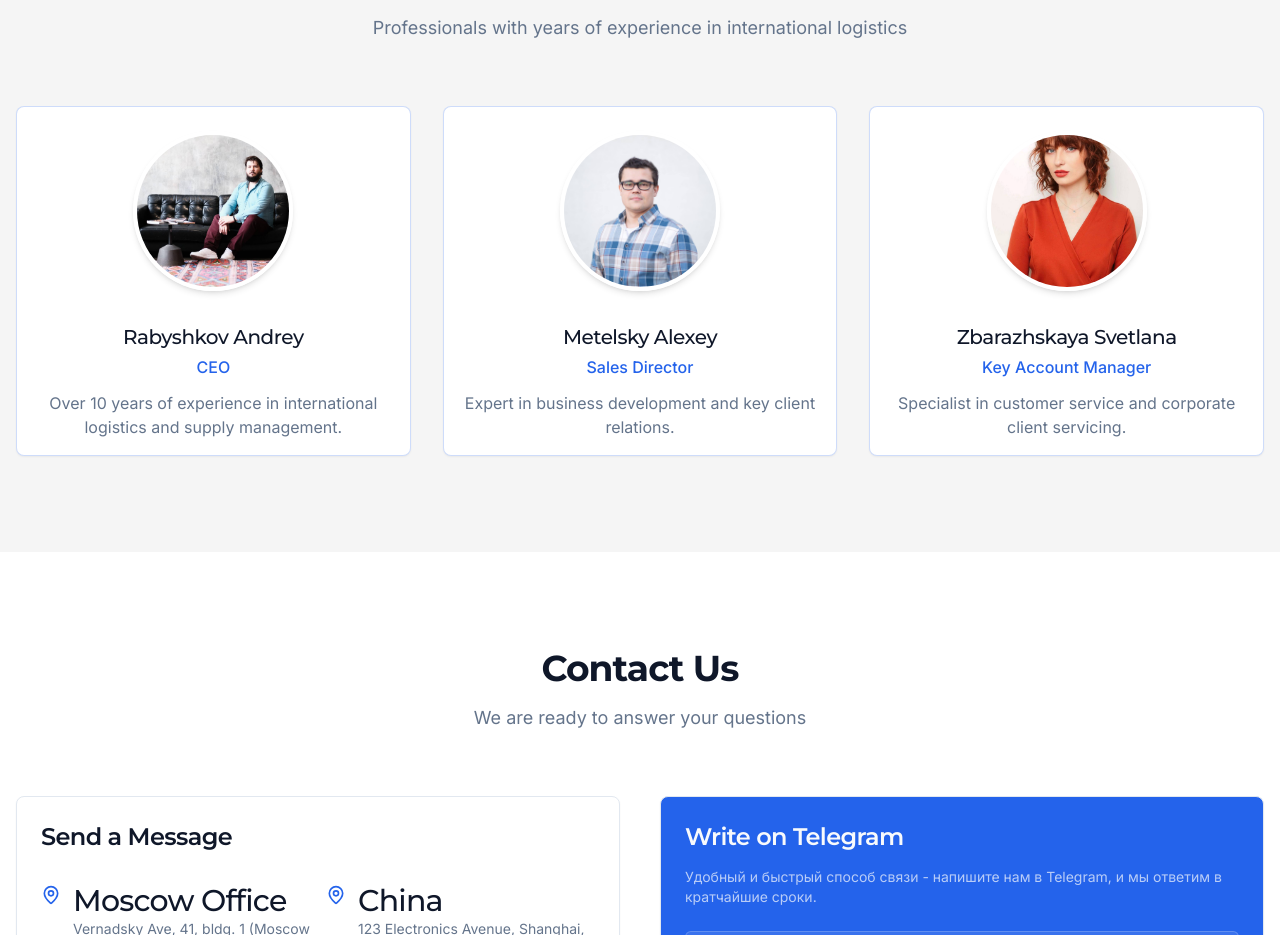
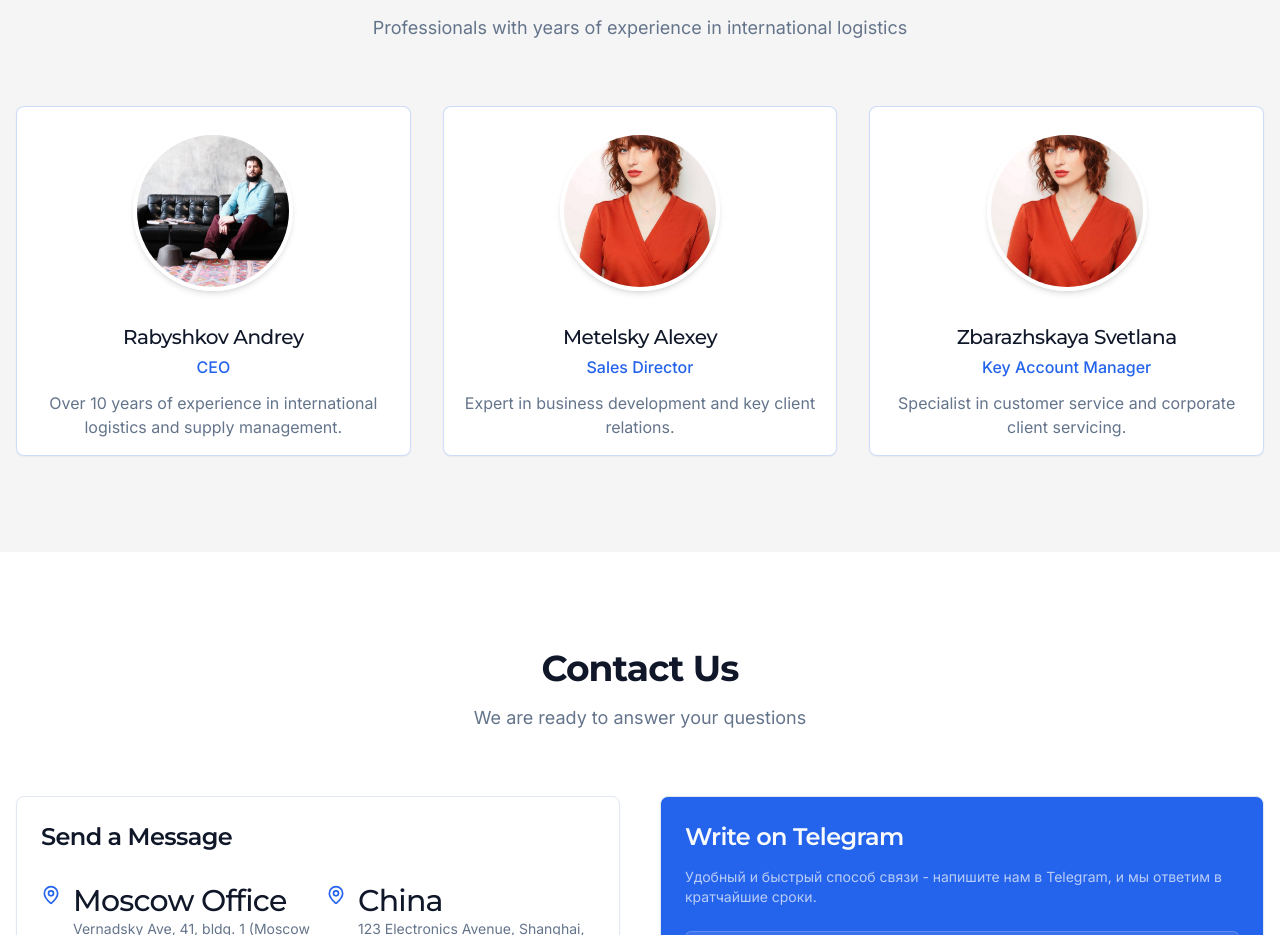
Before and after one commit to Tofy00/global-logix-portal, a React (Vite) app: page / in a window 1280 px wide. Shown: the part 2560-3495 px from the top of the page. Built offline with nearby package versions, Linux system fonts and the light colour scheme.

Commit message:
Add new photo to team section

```diff
--- a/src/components/TeamSection.tsx
+++ b/src/components/TeamSection.tsx
@@ -21,7 +21,7 @@ const TeamSection = () => {
       name: t("home.team.member2.name"),
       position: t("home.team.member2.position"),
       bio: t("home.team.member2.bio"),
-      image: "/lovable-uploads/26634ba0-f35d-4b9b-9777-5bb18b7a1f23.png",
+      image: "/lovable-uploads/1b4dcb5d-7c68-4c6d-a9aa-23bcffd09f84.png",
       initials: "МА",
     },
     {
```
Also changed, not shown: public/lovable-uploads/1b4dcb5d-7c68-4c6d-a9aa-23bcffd09f84.png (added).
